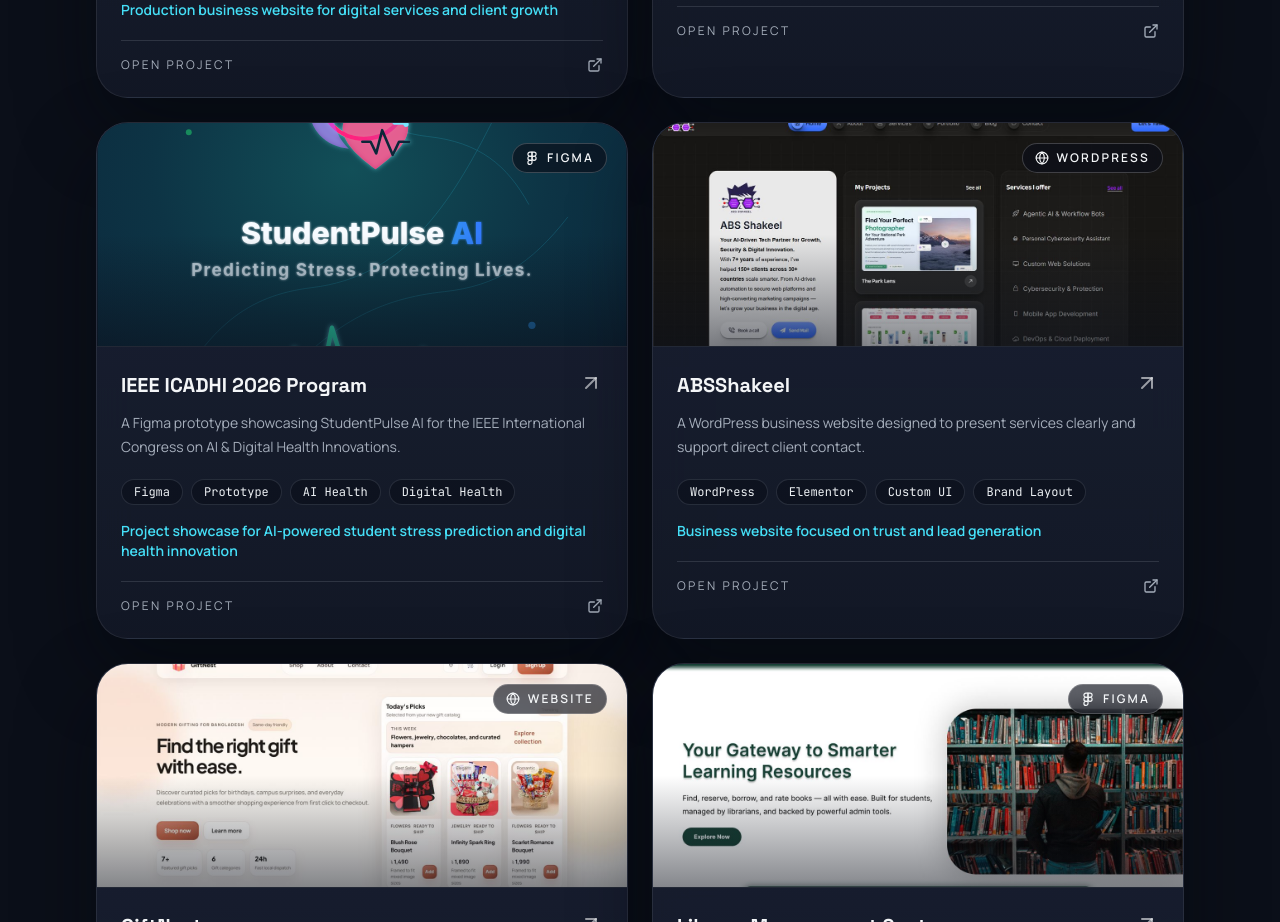
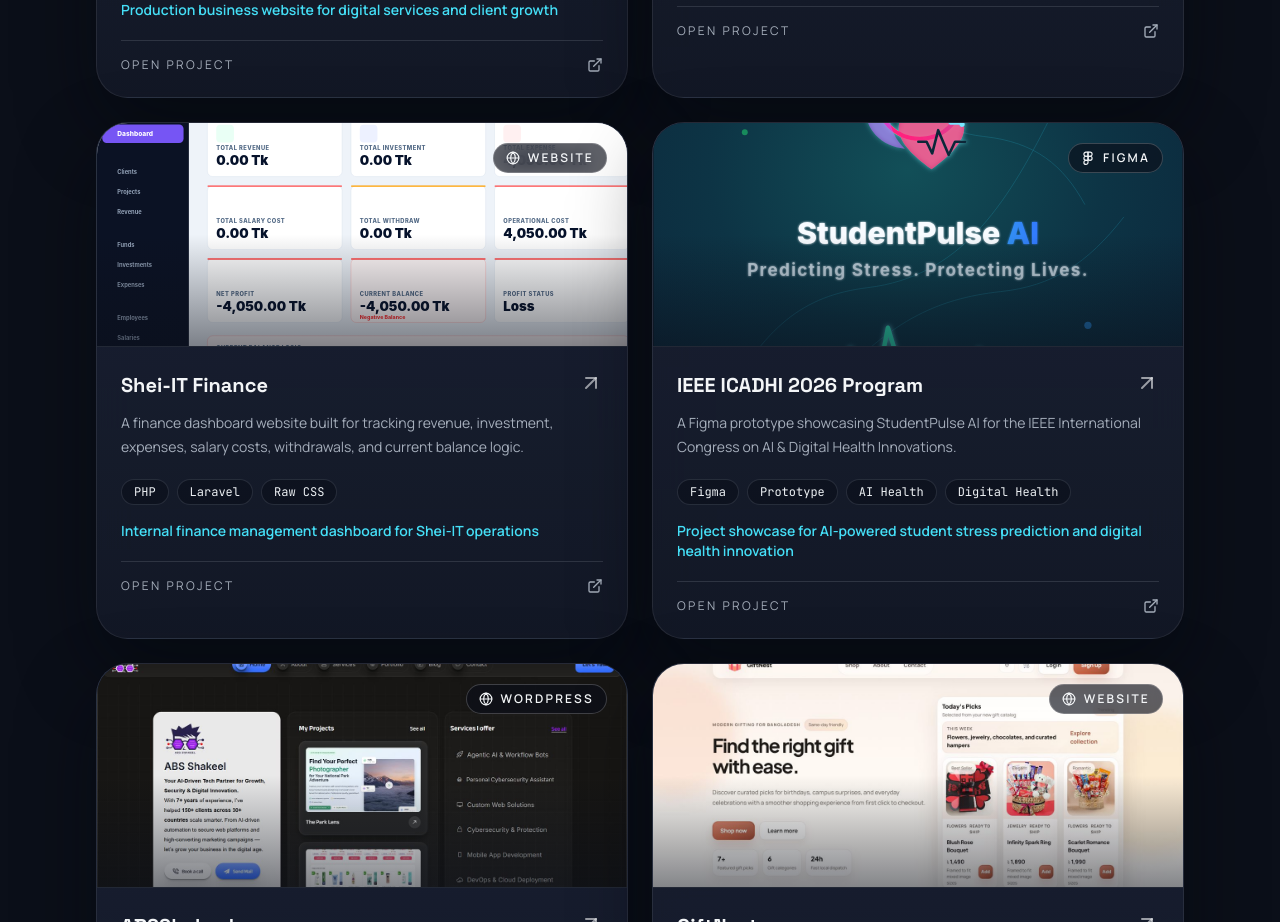
Before and after one commit to Mahedi454/personal-portfoilo, a React (Vite) app: page /projects in a window 1280 px wide. Shown: the part 860-1782 px from the top of the page. Built offline with nearby package versions, Linux system fonts and the light colour scheme; the HTML template or start-up script is replaced by a standard one.

Commit message:
Shei IT finance website add in project section

```diff
--- a/src/data/projects.ts
+++ b/src/data/projects.ts
@@ -28,6 +28,16 @@
     image: "/assets/images/projects/TechDSF.jpg",
     link: "https://www.techdsf.com",
     type: "wordpress",
+  },
+  {
+    title: "Shei-IT Finance",
+    description:
+      "A finance dashboard website built for tracking revenue, investment, expenses, salary costs, withdrawals, and current balance logic.",
+    tools: ["PHP", "Laravel", "Raw CSS"],
+    impact: "Internal finance management dashboard for Shei-IT operations",
+    image: "/assets/images/projects/Shei IT Finance.svg",
+    link: "https://www.shei-it.com/",
+    type: "website",
   },
   {
     title: "IEEE ICADHI 2026 Program",
```
Also changed, not shown: public/assets/images/projects/Shei IT Finance.svg (added).
